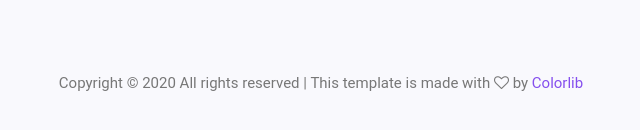
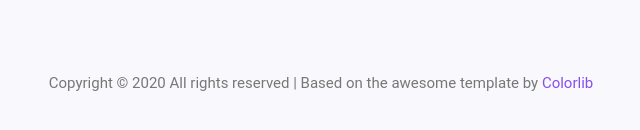
Before and after one commit to prateekkarki/prateekkarki.github.io, a plain HTML site: page index.html in a window 1280 px wide. Shown: the part 3852-3982 px from the top of the page, 319-959 px from the left. Drawn offline with nearby package versions, Linux system fonts and the light colour scheme.

Commit message:
Update index.html

```diff
--- a/index.html
+++ b/index.html
@@ -400,8 +400,7 @@
 						<script>
 							document.write(new Date().getFullYear());
 						</script>
-						All rights reserved | This template is made with
-						<i class="fa fa-heart-o" aria-hidden="true"></i> by
+						All rights reserved | Based on the awesome template by
 						<a href="https://colorlib.com" target="_blank">Colorlib</a>
 					</p>
 				</div>
```
